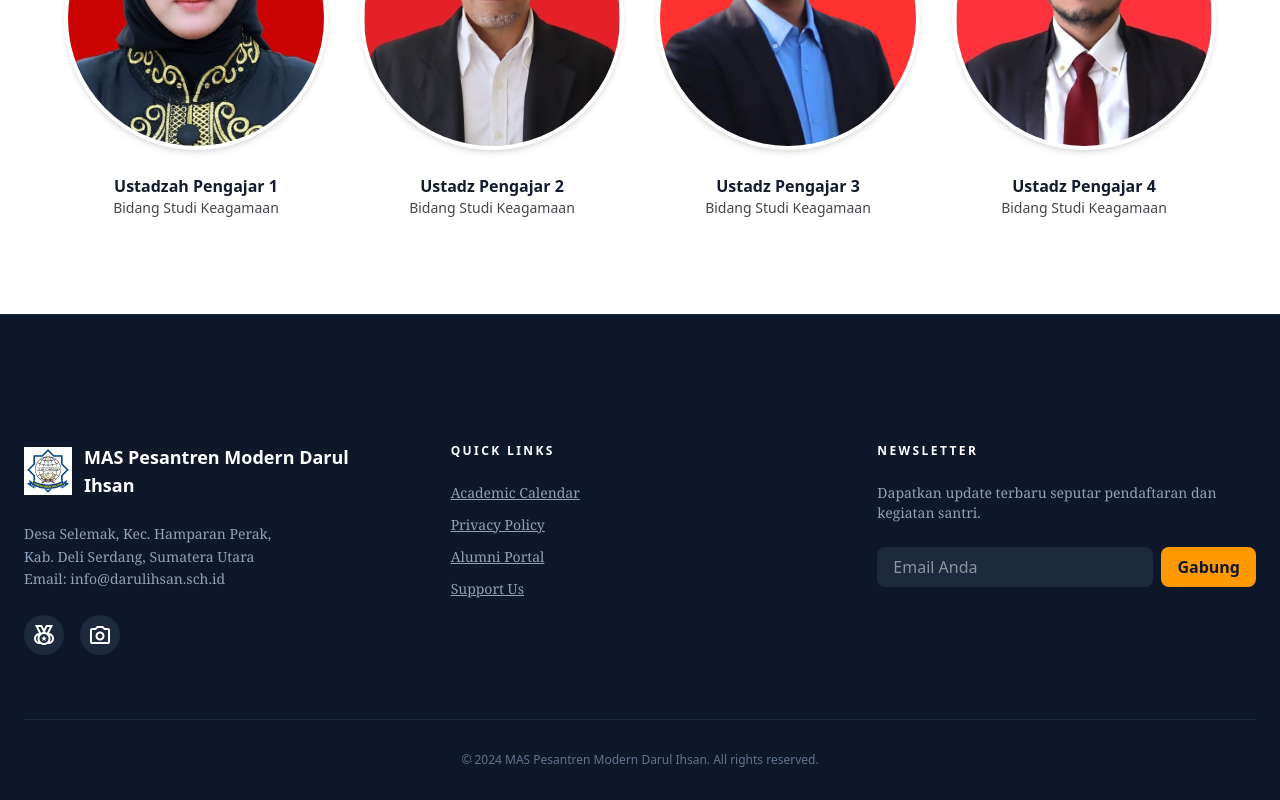
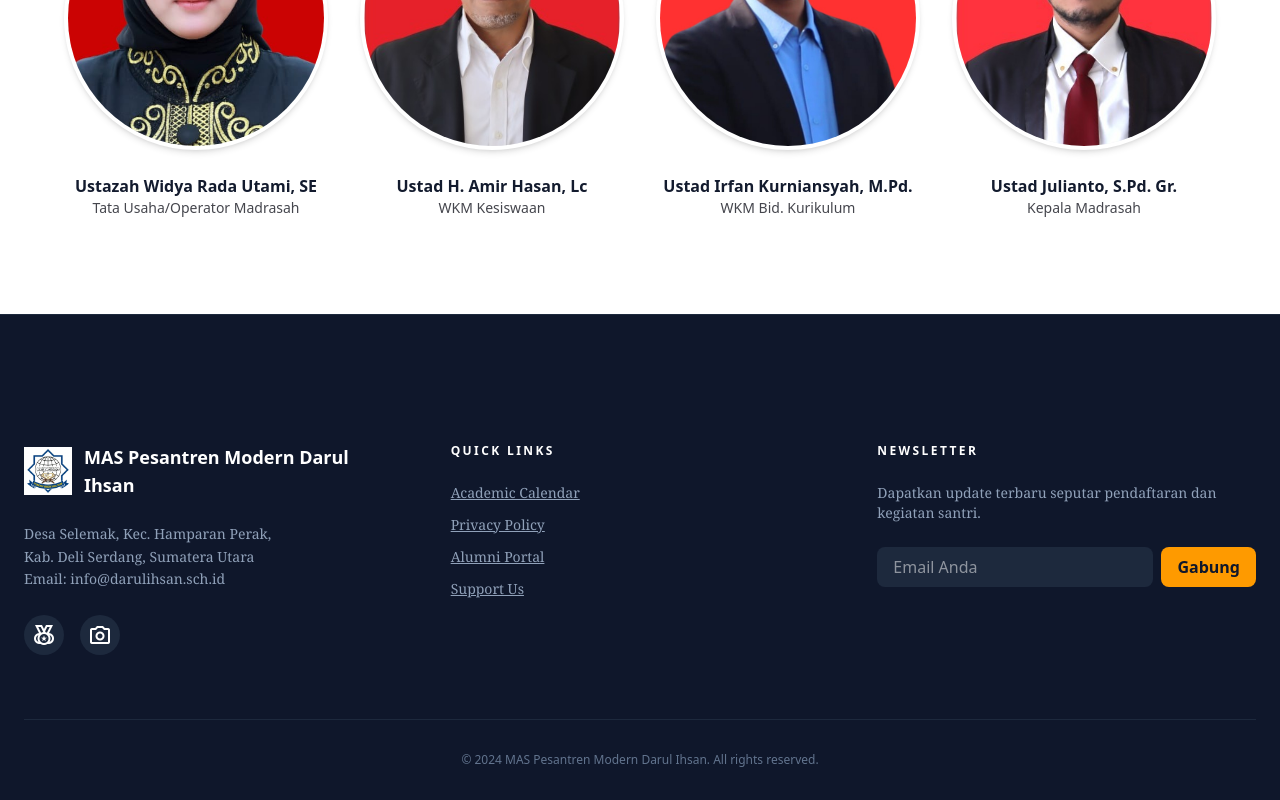
Before and after one commit to ghozyalmuhalla-web/Pesantren-Darul-Ihsan, a Next.js app: page /profile in a window 1280 px wide. Shown: the part 3255-4055 px from the top of the page. Built offline with nearby package versions, Linux system fonts and the light colour scheme.

Commit message:
Update Asatidz names and roles

```diff
--- a/src/app/profile/page.tsx
+++ b/src/app/profile/page.tsx
@@ -96,10 +96,10 @@ export default async function ProfilePage() {
                 <h2 className="font-h2 text-h2 text-primary-container mb-12">Dewan Asatidz</h2>
                 <div className="grid grid-cols-2 md:grid-cols-4 gap-8">
                     {[
-                        { name: "Ustadzah Pengajar 1", img: "/images/asatidz/asatidz-1.jpg" },
-                        { name: "Ustadz Pengajar 2", img: "/images/asatidz/asatidz-2.jpg" },
-                        { name: "Ustadz Pengajar 3", img: "/images/asatidz/asatidz-3.jpg" },
-                        { name: "Ustadz Pengajar 4", img: "/images/asatidz/asatidz-4.jpg" }
+                        { name: "Ustazah Widya Rada Utami, SE", role: "Tata Usaha/Operator Madrasah", img: "/images/asatidz/asatidz-1.jpg" },
+                        { name: "Ustad H. Amir Hasan, Lc", role: "WKM Kesiswaan", img: "/images/asatidz/asatidz-2.jpg" },
+                        { name: "Ustad Irfan Kurniansyah, M.Pd.", role: "WKM Bid. Kurikulum", img: "/images/asatidz/asatidz-3.jpg" },
+                        { name: "Ustad Julianto, S.Pd. Gr.", role: "Kepala Madrasah", img: "/images/asatidz/asatidz-4.jpg" }
                     ].map((member, i) => (
                         <div key={i} className="group">
                             <div className="aspect-square bg-surface-container-low rounded-full mb-6 overflow-hidden border-4 border-white shadow-md group-hover:border-secondary transition-all">
@@ -110,7 +110,7 @@ export default async function ProfilePage() {
                                 />
                             </div>
                             <h4 className="font-bold text-primary-container">{member.name}</h4>
-                            <p className="text-sm text-on-surface-variant">Bidang Studi Keagamaan</p>
+                            <p className="text-sm text-on-surface-variant">{member.role}</p>
                         </div>
                     ))}
                 </div>
```
